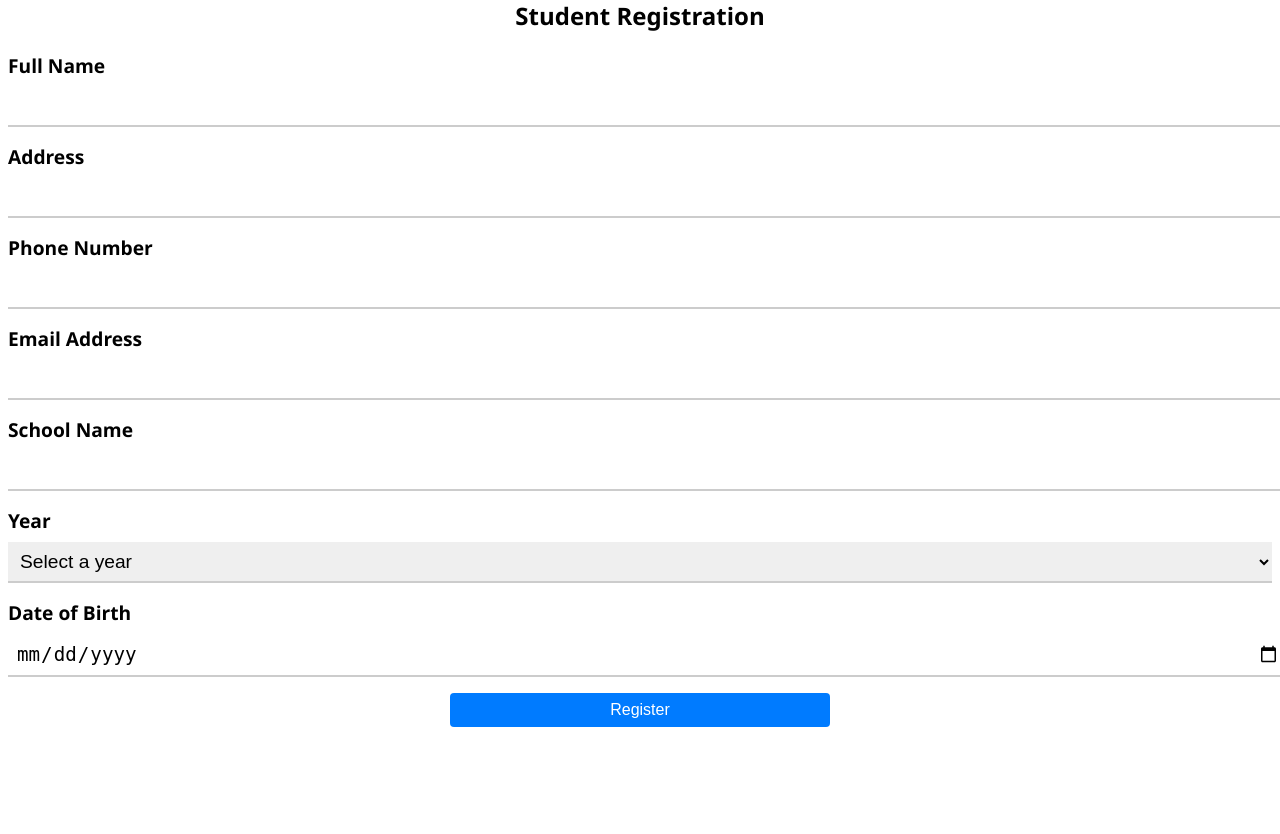
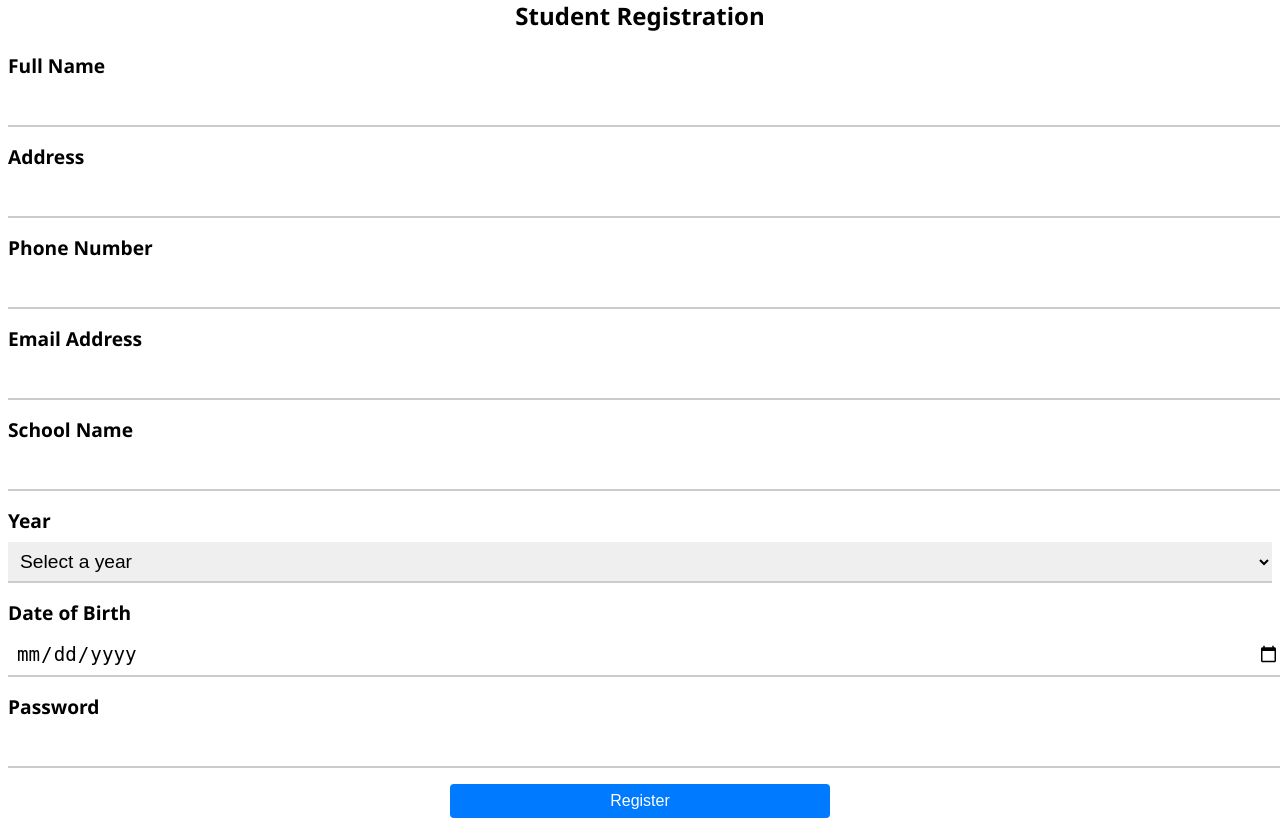
Before and after one commit to mihirp161/MentalHealthStudentPortal, a Flask app: page /register in a window 1280 px wide. Shown: the part 21-855 px from the top of the page. Before the commit the page ends 748 px from the top, so only its background shows below. Run offline with Flask 3, Linux system fonts and the light colour scheme.

Commit message:
Created Password for students. Updated Student Register OBO. Password is captured and validated

```diff
--- a/app.py
+++ b/app.py
@@ -13,7 +13,7 @@ def index():
 def home():
     if request.method == 'POST':
         # Get the user's input email and password
-        email = request.form['email']
+        studentID = request.form['studentID']
         password = request.form['password']
         userType = request.form['user-type']
 
@@ -21,22 +21,22 @@ def home():
         #If student, search in the Hash Table
         if userType == "student":
             # Check if the email and password match some stored credentials
-            if email == 'user@example.com' and password == 'password123':
+            if studentID == 'user@example.com' and password == 'password123':
                 # If the credentials are valid, redirect to the student home page
                 return redirect(url_for('student_home'))
             else:
                 # If the credentials are invalid, show an error message
-                error_message = 'Invalid email or password'
+                error_message = 'Invalid StudentID or password'
                 return render_template('index.html', error_message=error_message)
         #If student, search in the B_Tree
         elif userType == "employee":
              # Check if the email and password match some stored credentials
-            if email == 'user@example.com' and password == 'password1234':
+            if studentID == 'user@example.com' and password == 'password1234':
                 # If the credentials are valid, redirect to the student home page
                 return redirect(url_for('employee_home'))
             else:
                 # If the credentials are invalid, show an error message
-                error_message = 'Invalid email or password'
+                error_message = 'Invalid StudentID or password'
                 return render_template('index.html', error_message=error_message)
     return render_template('index.html')
 
@@ -50,6 +50,7 @@ def register():
         school = request.form.get("school")
         year = request.form.get("year")
         dob = request.form.get("dob")
+        password = request.form.get("password")
 
         #TO DO store the data in a database or file
         print(name, flush=True)
@@ -59,6 +60,7 @@ def register():
         print("School:", school)
         print("Year:", year)
         print("Date of Birth:", dob)
+        print("Password:", password)
 
         # TO DO:
         # Create student obj using the variables above, insert it to your data structure created before @app.route('/')
--- a/static/css/register.css
+++ b/static/css/register.css
@@ -19,7 +19,8 @@
   input[type="text"],
   input[type="tel"],
   select,
-  input[type="date"] {
+  input[type="date"],
+  input[type="password"] {
     width: 100%;
     padding: 0.5rem;
     border: none;
--- a/templates/index.html
+++ b/templates/index.html
@@ -26,8 +26,8 @@
                   </select>
                 </div>
                 <div class="form-group">
-                  <label for="email">Email</label>
-                  <input type="email" id="email" name="email" placeholder="example@email.com">
+                  <label for="studentID">Student ID</label>
+                  <input type="studentID" id="studentID" name="studentID" placeholder="0000001">
                 </div>
                 <div class="form-group">
                   <label for="password">Password</label>
--- a/templates/register.html
+++ b/templates/register.html
@@ -11,9 +11,6 @@
     <script>
       function validateForm()
       {
-        //Prevent form from submitting
-        // event.preventDefault();
-
         // Get form values
         const name = document.querySelector('#name').value;
         const address = document.querySelector('#address').value;
@@ -21,10 +18,11 @@
         const school = document.querySelector('#school').value;
         const year = document.querySelector('#year').value;
         const dob = document.querySelector('#dob').value;
+        const password = document.querySelector('#password').value; // Get password value
 
         // Validate form values (for example, check that required fields are not empty)
-        if (!name || !address || !phone || !school || !year || !dob) {
-        alert('Please fill in all required fields.');
+        if (!name || !address || !phone || !school || !year || !dob || !password) {
+          alert('Please fill in all required fields.');
           return false;
         }
         return true;
@@ -66,6 +64,10 @@
         <label for="dob">Date of Birth</label>
         <input type="date" id="dob" name="dob" required />
       </div>
+      <div class="form-field">
+        <label for="password">Password</label>
+        <input type="password" id="password" name="password" required />
+      </div>
       <button class="center-button" id="register-button" type="submit">
         Register
       </button>
--- a/templates/succesfully-registered-obo.html
+++ b/templates/succesfully-registered-obo.html
@@ -15,7 +15,7 @@
     <div class="text">
         <p>Dear employee,</p>
         <p>Thanks for registering {{name}} in the system.</p>
-        <p>They will receive an email with instructions to login.</p>
+        <p>They will receive an email with instructions to login and create their password.</p>
         <p>Best regards,</p>
         <p>The MentalHealth Team</p>
     </div>
```
